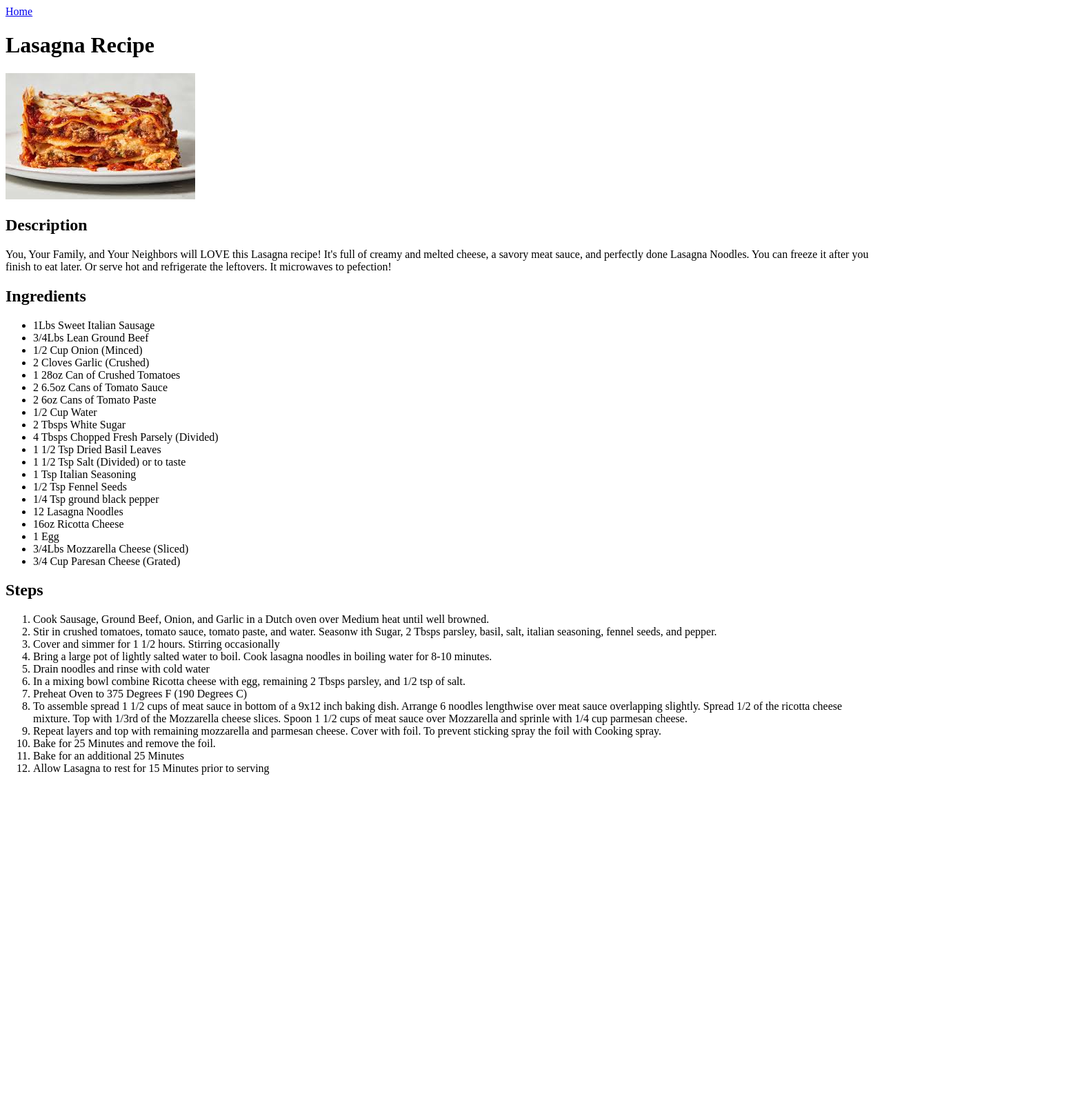
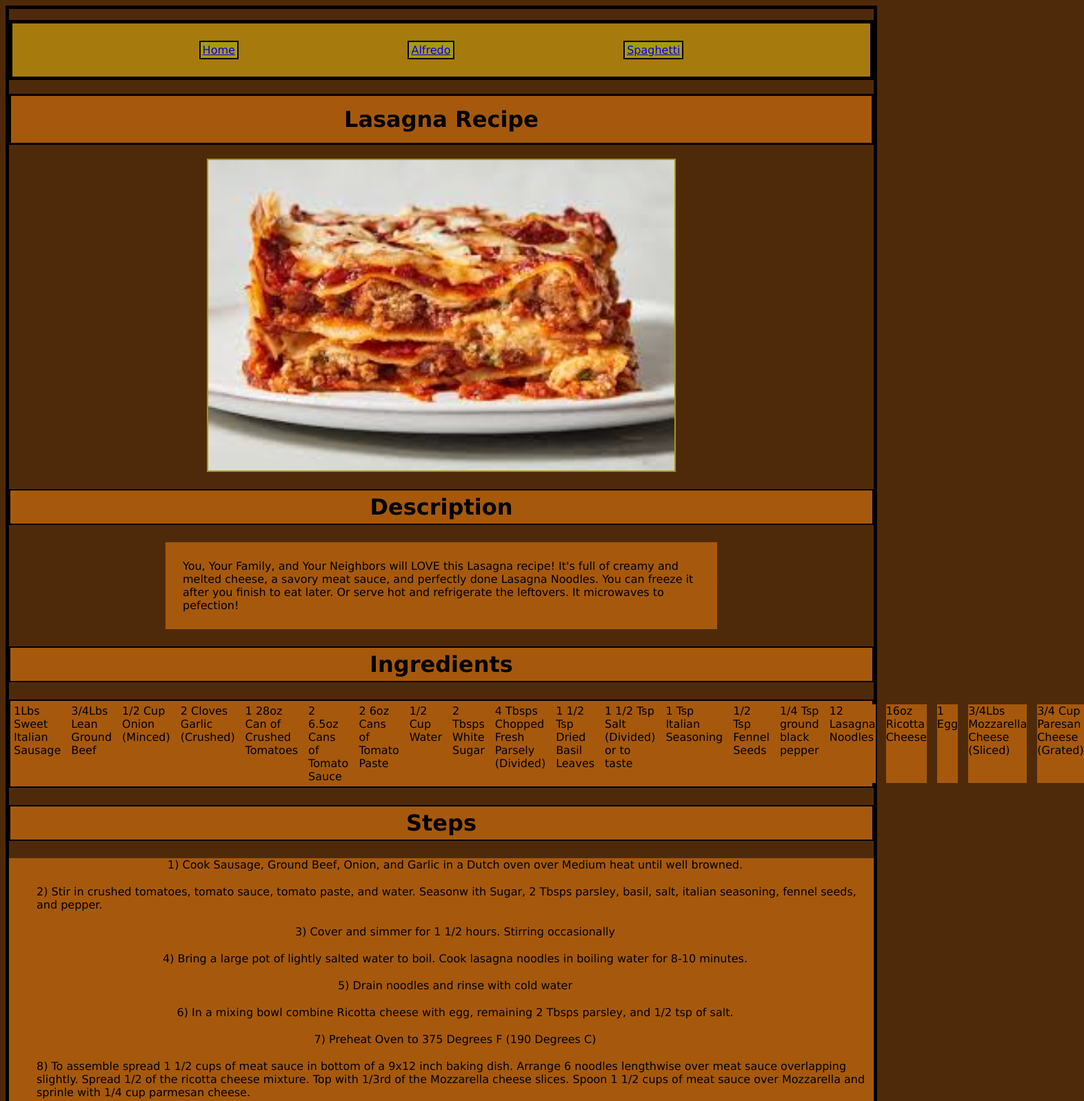
Before and after one commit to voleNN1/Odin_Recipes, a plain HTML site: page recipes/lasagna.html in a window 1280 px wide. Shown: the top 1596 px of the page at 69% size, 1572 px wide, since content can reach past the window. Before the commit the page ends 1139 px from the top, so only its background shows below. Drawn offline with Linux system fonts and the light colour scheme.

Commit message:
Add styling to lasagna.html, Fix typos, Fix styling errors

```diff
--- a/recipes/lasagna.html
+++ b/recipes/lasagna.html
@@ -1,20 +1,28 @@
 <!DOCTYPE html>
 <html lang="en">
 <head>
+    <link rel="stylesheet" href="../styles.css">
     <meta charset="UTF-8">
     <title>Lasagna Recipe</title>
 </head>
 
 <body>
-    <a href="../index.html">Home</a>
+    <ul class="nav">
+        <li class="nav-item"><a href="../index.html">Home</a></li>
+        <li class="nav-item"><a href="alfredo.html">Alfredo</a></li>
+        <li class="nav-item"><a href="spaghetti.html">Spaghetti</a></li>
+    </ul>
 
-    <h1>Lasagna Recipe</h1>
+    <h1 class="recipe-title">Lasagna Recipe</h1>
 
     <img src="../img/lasagna.jpg" alt="An image of steaming and melty Lasagna">
 
+    <div class="desc-container">
         <h2>Description</h2>
         <p>You, Your Family, and Your Neighbors will LOVE this Lasagna recipe! It's full of creamy and melted cheese, a savory meat sauce, and perfectly done Lasagna Noodles. You can freeze it after you finish to eat later. Or serve hot and refrigerate the leftovers. It microwaves to pefection!</p>
+    </div>
 
+    <div class="ingred-container">
         <h2>Ingredients</h2>
         <ul>
             <li>1Lbs Sweet Italian Sausage</li>
@@ -38,21 +46,24 @@
             <li>3/4Lbs Mozzarella Cheese (Sliced)</li>
             <li>3/4 Cup Paresan Cheese (Grated)</li>
         </ul>
+    </div>
 
+    <div class="steps-container">
         <h2>Steps</h2>
         <ol>
-        <li>Cook Sausage, Ground Beef, Onion, and Garlic in a Dutch oven over Medium heat until well browned.</li>
-        <li>Stir in crushed tomatoes, tomato sauce, tomato paste, and water. Seasonw ith Sugar, 2 Tbsps parsley, basil, salt, italian seasoning, fennel seeds, and pepper.</li>
-        <li>Cover and simmer for 1 1/2 hours. Stirring occasionally</li>
-        <li>Bring a large pot of lightly salted water to boil. Cook lasagna noodles in boiling water for 8-10 minutes.</li>
-        <li>Drain noodles and rinse with cold water</li>
-        <li>In a mixing bowl combine Ricotta cheese with egg, remaining 2 Tbsps parsley, and 1/2 tsp of salt. </li>
-        <li>Preheat Oven to 375 Degrees F (190 Degrees C)</li>
-        <li>To assemble spread 1 1/2 cups of meat sauce in bottom of a 9x12 inch baking dish. Arrange 6 noodles lengthwise over meat sauce overlapping slightly. Spread 1/2 of the ricotta cheese mixture. Top with 1/3rd of the Mozzarella cheese slices. Spoon 1 1/2 cups of meat sauce over Mozzarella and sprinle with 1/4 cup parmesan cheese.</li>
-        <li>Repeat layers and top with remaining mozzarella and parmesan cheese. Cover with foil. To prevent sticking spray the foil with Cooking spray.</li>
-        <li>Bake for 25 Minutes and remove the foil.</li>
-        <li>Bake for an additional 25 Minutes</li>
-        <li>Allow Lasagna to rest for 15 Minutes prior to serving</li>
+            <li>1) Cook Sausage, Ground Beef, Onion, and Garlic in a Dutch oven over Medium heat until well browned.</li>
+            <li>2) Stir in crushed tomatoes, tomato sauce, tomato paste, and water. Seasonw ith Sugar, 2 Tbsps parsley, basil, salt, italian seasoning, fennel seeds, and pepper.</li>
+            <li>3) Cover and simmer for 1 1/2 hours. Stirring occasionally</li>
+            <li>4) Bring a large pot of lightly salted water to boil. Cook lasagna noodles in boiling water for 8-10 minutes.</li>
+            <li>5) Drain noodles and rinse with cold water</li>
+            <li>6) In a mixing bowl combine Ricotta cheese with egg, remaining 2 Tbsps parsley, and 1/2 tsp of salt. </li>
+            <li>7) Preheat Oven to 375 Degrees F (190 Degrees C)</li>
+            <li>8) To assemble spread 1 1/2 cups of meat sauce in bottom of a 9x12 inch baking dish. Arrange 6 noodles lengthwise over meat sauce overlapping slightly. Spread 1/2 of the ricotta cheese mixture. Top with 1/3rd of the Mozzarella cheese slices. Spoon 1 1/2 cups of meat sauce over Mozzarella and sprinle with 1/4 cup parmesan cheese.</li>
+            <li>9) Repeat layers and top with remaining mozzarella and parmesan cheese. Cover with foil. To prevent sticking spray the foil with Cooking spray.</li>
+            <li>10) Bake for 25 Minutes and remove the foil.</li>
+            <li>11) Bake for an additional 25 Minutes</li>
+            <p>NOTE: Allow Lasagna to rest for 15 Minutes prior to serving</p>
         </ol>
+    </div>
 </body>
 </html>
--- a/styles.css
+++ b/styles.css
@@ -79,7 +79,7 @@ img {
     display: flex;
     justify-content: space-between;
     gap: 15px;
-    max-width: 900px;
+    max-width: 100%;
     margin: 0 auto;
 }
 
@@ -93,6 +93,7 @@ img {
     display: flex;
     flex-direction: column;
     align-items: center;
+    gap: 20px;
 }
 
 .steps-container > ol > p {
```
Lines whose indentation alone changed are shown as unchanged.
